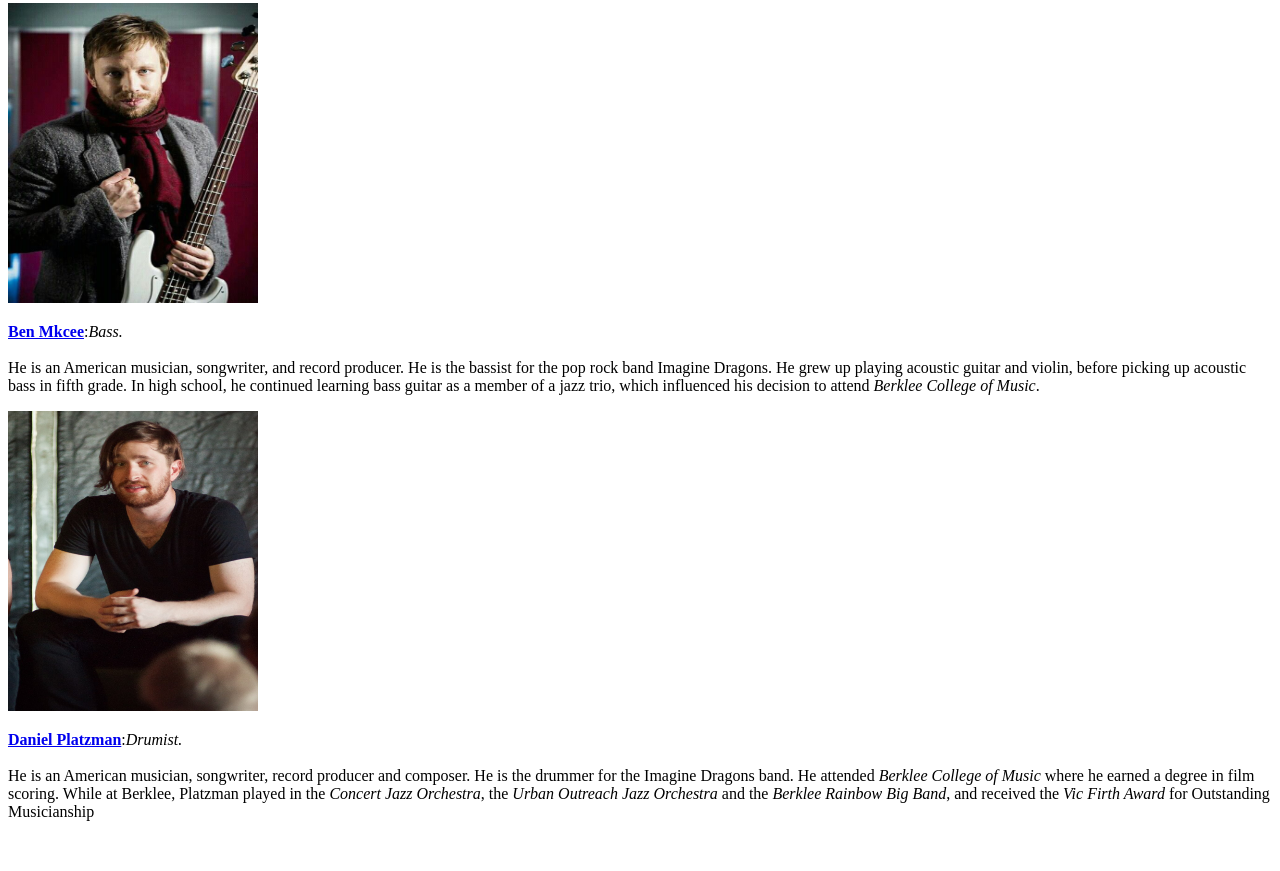
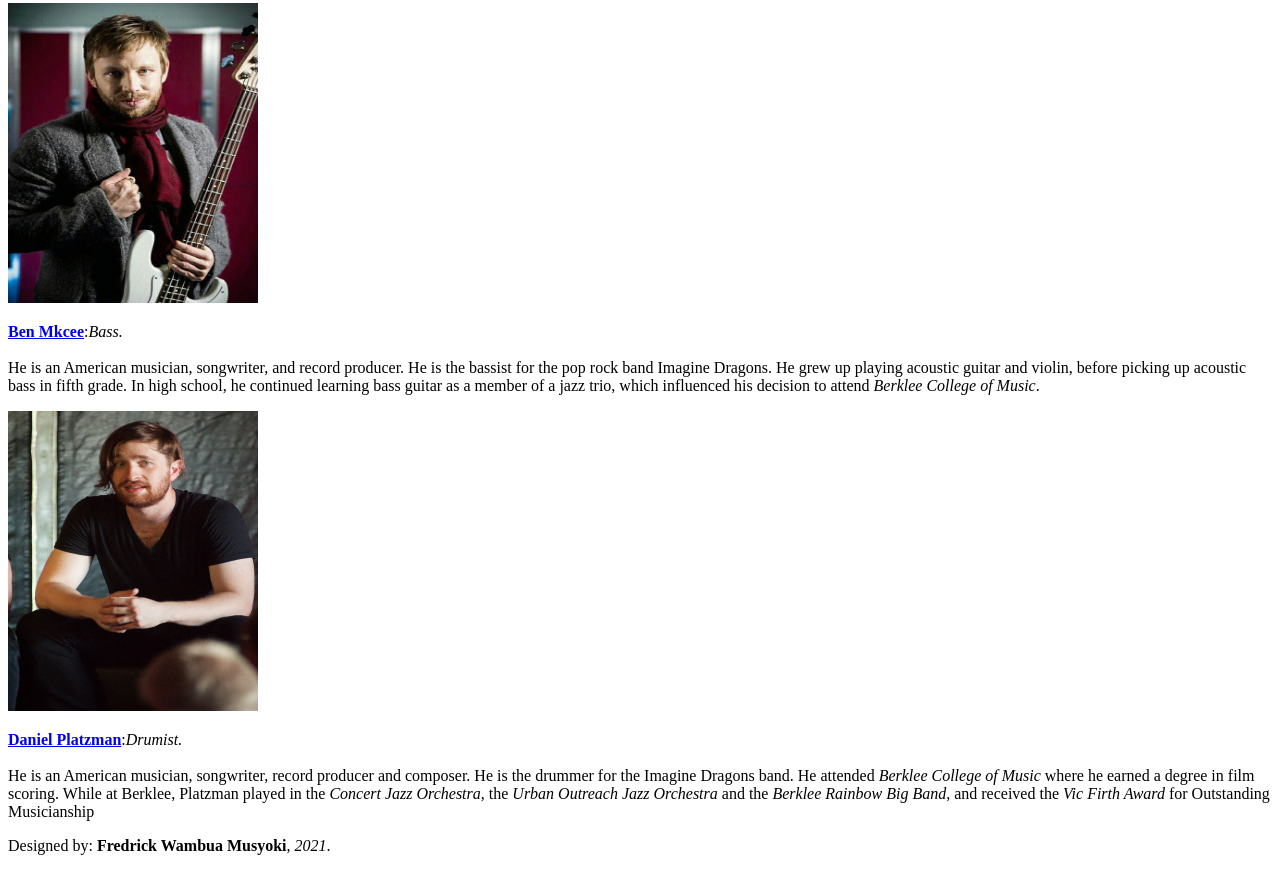
Before and after one commit to FredrickWambua/favoriteband, a plain HTML site: page index.html in a window 1280 px wide. Shown: the part 1390-2261 px from the top of the page. Before the commit the page ends 2227 px from the top, so only its background shows below. Drawn offline with Linux system fonts and the light colour scheme.

Commit message:
added the footer section

```diff
--- a/index.html
+++ b/index.html
@@ -93,5 +93,8 @@
             </div>
         </div>
     </div>
+    <footer>
+        <p>Designed by: <strong>Fredrick Wambua Musyoki</strong>, <em>2021</em>.</p>
+    </footer>
 </body>
 </html>
```
